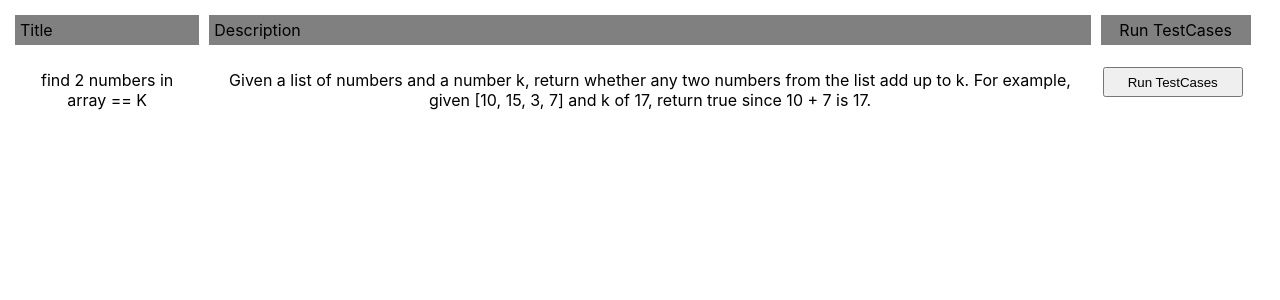
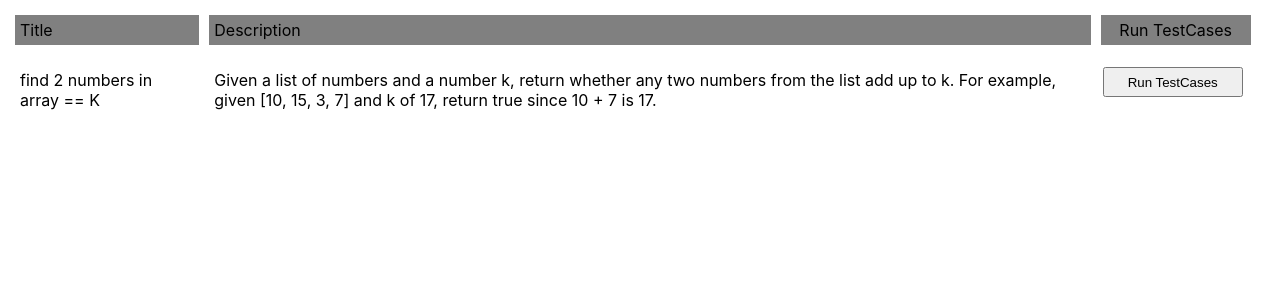
Before and after one commit to AhmadMHawwash/ProblemsEverywhere, a React (Create React App) app: page / in a window 1280 px wide. Shown: the top 300 px of the page. Built offline with nearby package versions, Linux system fonts and the light colour scheme.

Commit message:
fix keying, and adding test file

```diff
--- a/src/App.js
+++ b/src/App.js
@@ -1,5 +1,4 @@
 import React, { Component } from 'react';
-import './App.css';
 import cases from './Problems';
 
 const styles = {
@@ -89,7 +88,7 @@ class App extends Component {
           {
             cases.Problems.map(problem => {
               return (
-                <div style={styles.containers.problem}>
+                <div key={problem.desc.title} style={styles.containers.problem}>
                   <div style={styles.title}>{problem.desc.title}</div>
                   <div style={styles.description}>{problem.desc.description}</div>
                   <div style={{ display: 'flex', flexDirection: 'row', flex: 1 }}>
--- a/src/Problems/Problem1/index.ts
+++ b/src/Problems/Problem1/index.ts
@@ -1,6 +1,6 @@
 import testcases from './testcases.json'
 
-function hashMapArrayBasedOnKey(array: number[], k: number) {
+const hashMapArrayBasedOnKey = (array: number[], k: number) => {
     return array.reduce((acc, num) => {
         acc[num] = k - num;
         return acc;
--- /dev/null
+++ b/src/Problems/Problem1/test.js
@@ -0,0 +1,5 @@
+import React from 'react';
+import { Problem1 } from ".";
+
+it('should evaluate', () => {
+})
```
